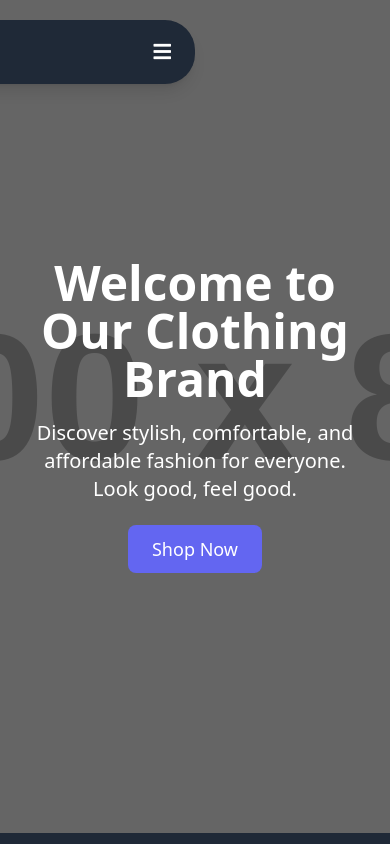
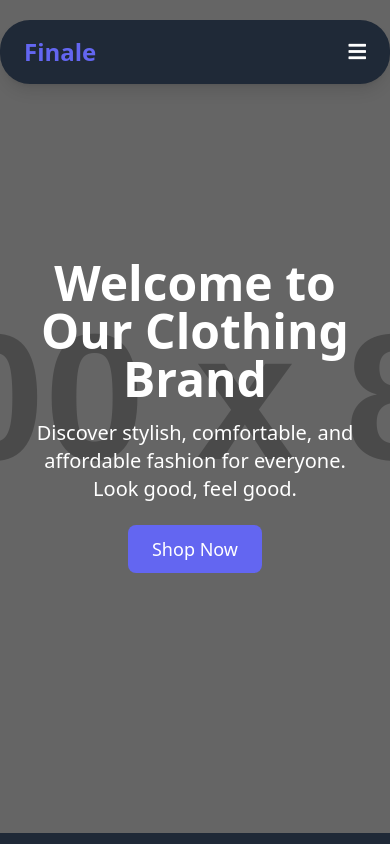
Before and after one commit to angkasaID/angkasaID.github.io, a plain HTML site: page index.html in a window 390 px wide. Shown: the top 844 px of the page. Drawn offline with nearby package versions, Linux system fonts and the light colour scheme; placeholder pictures from the web are drawn by us.

Commit message:
Update style.css

```diff
--- a/style.css
+++ b/style.css
@@ -24,10 +24,10 @@ footer .fab:hover {
     @media (max-width: 768px) {
 nav {
             border-radius: 30px; /* Rounded corners */
-            position: fixed;
+
             top: 20px; /* Floating effect */
-            transform: translateX(-50%);
-            width: 90%; /* Adjust width to avoid touching screen edges */
+
+            width: 95%; /* Adjust width to avoid touching screen edges */
             box-shadow: 0px 10px 20px rgba(0, 0, 0, 0.3); /* Shadow for floating effect */
             z-index: 999;
 }
```
